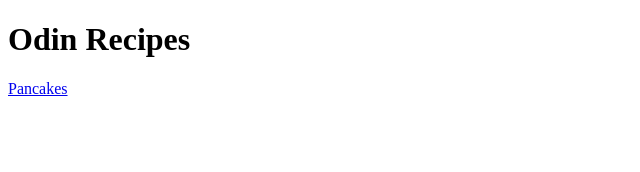
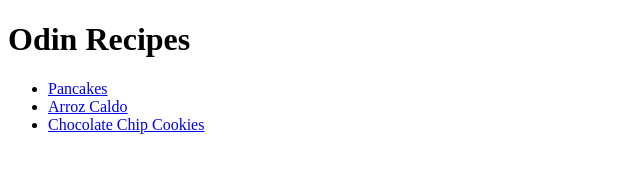
Before and after one commit to mdimapilis/odin-recipes, a plain HTML site: page index.html in a window 1280 px wide. Shown: the whole page, without its empty margins (0-640 px from the left). Drawn offline with Linux system fonts and the light colour scheme.

Commit message:
Test git commit message through VS code
Edit README file

```diff
--- a/index.html
+++ b/index.html
@@ -7,6 +7,11 @@
 
     <body>
         <h1>Odin Recipes</h1>
-        <a href="recipes/pancakes.html">Pancakes</a>
+        <ul>
+            <li><a href="recipes/pancakes.html">Pancakes</a></li>
+            <li><a href="recipes/arroz-caldo.html">Arroz Caldo</a></li>
+            <li><a href="recipes/cookies.html">Chocolate Chip Cookies</a></li>
+        </ul>
+
     </body>
 </html>
```
Also changed, not shown: 1 other file.
